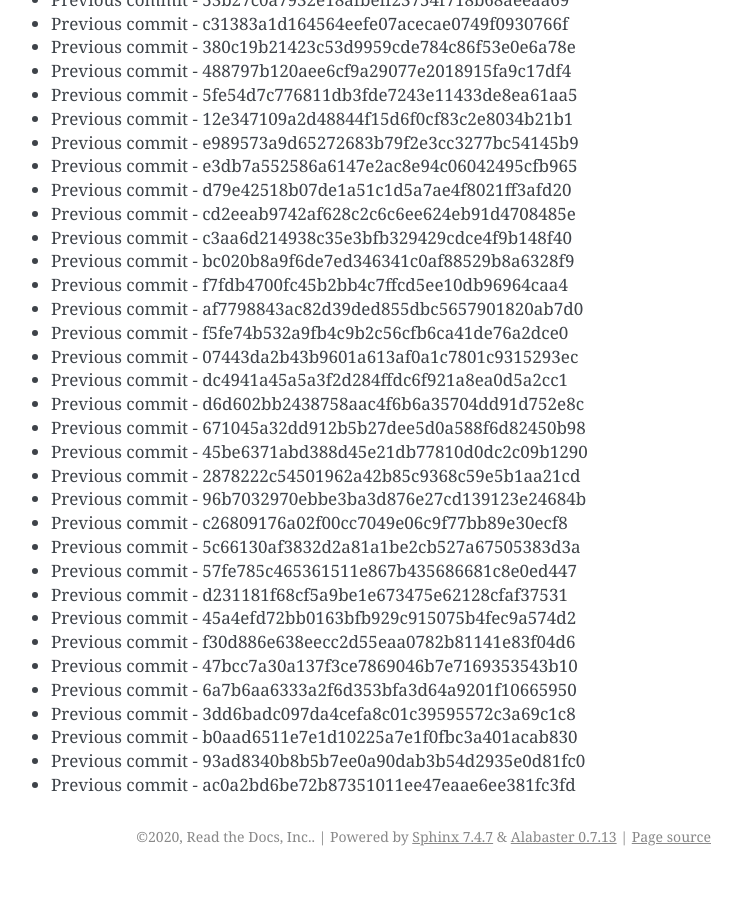
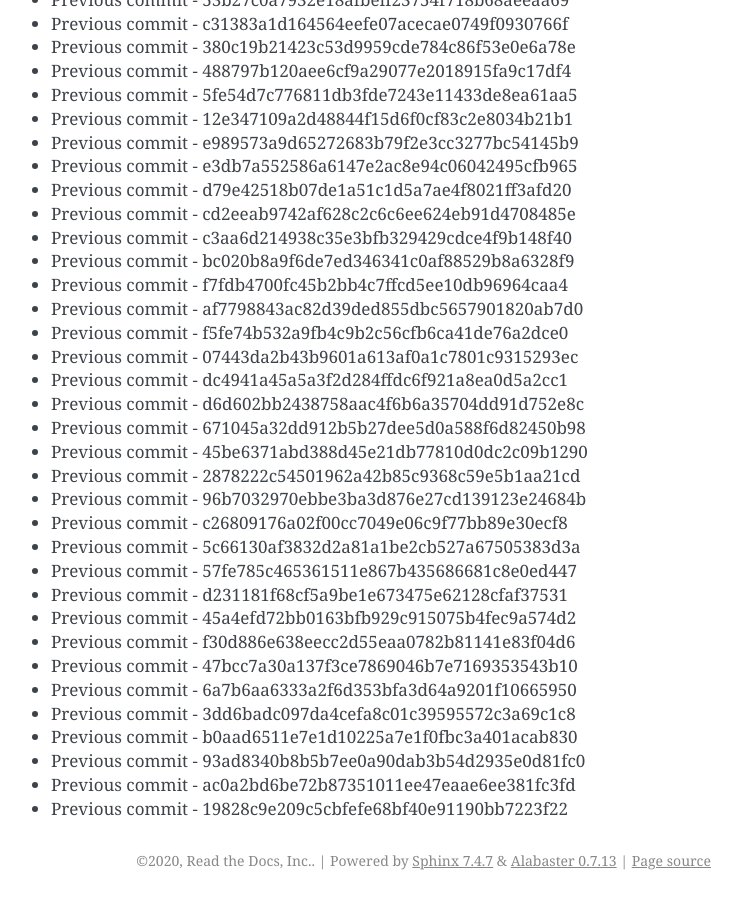
Before and after one commit to readthedocs/rtd-git-stresstest, a Sphinx documentation site: the page built from docs/updates.rst, in a window 1280 px wide and 900 px high, scrolled down 75378 px. Shown: the whole window, without its empty margins (399-1141 px from the left). Built offline with Sphinx 7.4.7, drawn with Linux system fonts in a browser that asks for light colours; before the commit the page ends 76254 px from its top, so only the background shows below that.

Commit message:
Generating commit from previous: 19828c9e209c5cbfefe68bf40e91190bb7223f22

```diff
--- a/docs/updates.rst
+++ b/docs/updates.rst
@@ -3199,3 +3199,4 @@ It can be tested for any performance characteristics.
 * Previous commit - b0aad6511e7e1d10225a7e1f0fbc3a401acab830
 * Previous commit - 93ad8340b8b5b7ee0a90dab3b54d2935e0d81fc0
 * Previous commit - ac0a2bd6be72b87351011ee47eaae6ee381fc3fd
+* Previous commit - 19828c9e209c5cbfefe68bf40e91190bb7223f22
```
